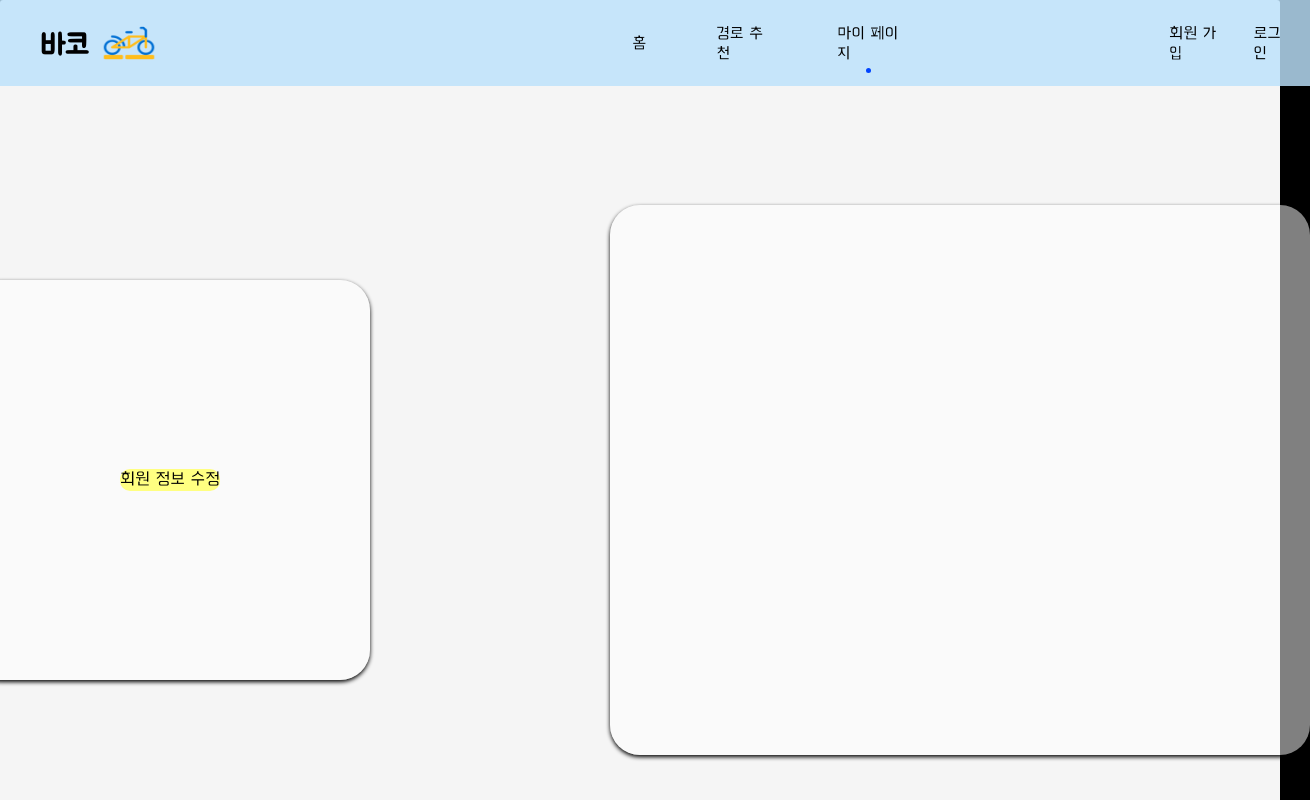
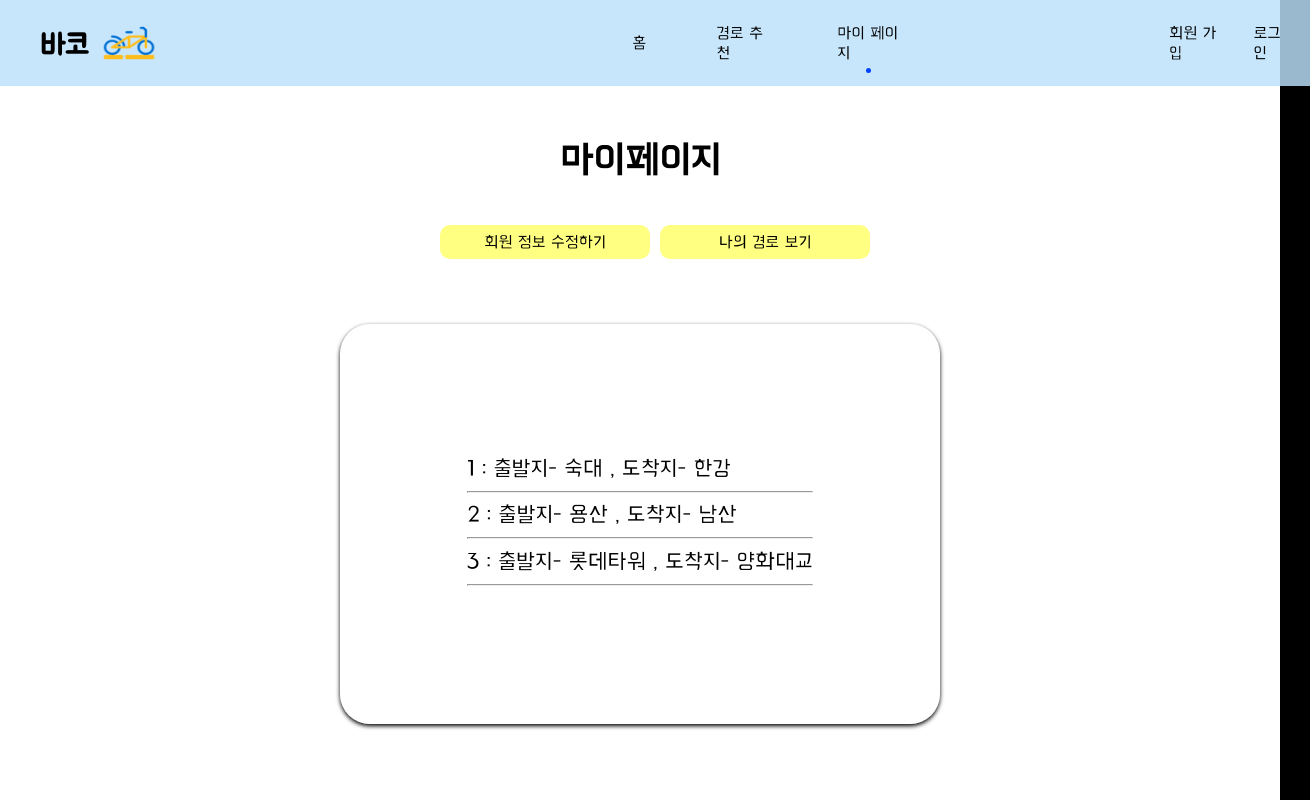
Before and after one commit to uijungkwon/28th_1_sixthSense_baco_front, a React (Create React App) app: page /Mypage/MyList in a window 1280 px wide. Shown: the top 800 px of the page, 1310 px wide, since content can reach past the window. Built offline with nearby package versions, Linux system fonts and the light colour scheme.

Commit message:
마이페이지 완성

```diff
--- a/src/App.tsx
+++ b/src/App.tsx
@@ -5,6 +5,7 @@ import Header from "./Routes/Header";
 import Road from "./Routes/Road";
 import Enroll from "./Routes/Enroll";
 import Login from "./Routes/Login";
+import Update from "./Routes/Update";
 function App(){
   return (
     <Router>
@@ -15,6 +16,7 @@ function App(){
         <Route path = "/Enroll"><Enroll/></Route>
         <Route path = "/Login"><Login /></Route>
         <Route path="/"><Home/></Route>
+
       </Switch>
     </Router>
   );
--- a/src/Routes/Header.tsx
+++ b/src/Routes/Header.tsx
@@ -167,5 +167,5 @@ const LogoItems = styled.ul`
      </>
     );
   }
-
+  //로그인 완성하면 로그인 items 에 "아이디"가 뜨도록 생성함
   export default Header;
--- a/src/Routes/Login.tsx
+++ b/src/Routes/Login.tsx
@@ -1,4 +1,79 @@
-function Login() {
-    return <div style={{ backgroundColor: "whitesmoke", height: "200vh" }}></div>;
-  }
-  export default Login;
+import { useForm } from "react-hook-form";
+import styled from "styled-components";
+
+type FormData = {
+  email: string;
+  password: string;
+};
+
+const Container = styled.form`
+  background-color: whitesmoke;
+  height: 200vh;
+  position: relative;
+  left: 50px;
+  top: 100px;
+`;
+//스타일 설정 필요 **
+
+function Login({
+  onSubmit = (data: FormData) => {
+    return new Promise<void>((resolve) => {
+      setTimeout(() => {
+        alert(JSON.stringify(data));
+        resolve();
+      }, 1000);
+    });
+  },
+}) {
+  const {
+    register,
+    handleSubmit,
+    formState: { isSubmitting, isDirty, errors },
+  } = useForm<FormData>(); // Specify the generic type here
+
+  return (
+    <div style={{ backgroundColor: "whitesmoke", height: "200vh" }}>
+      <Container onSubmit={handleSubmit(onSubmit)}>
+        <label htmlFor="email">이메일</label>
+        <input
+          id="email"
+          type="text"
+          placeholder="test@email.com"
+          aria-invalid={!isDirty ? undefined : errors.email ? "true" : "false"}
+          {...register("email", {
+            required: "이메일은 필수 입력입니다.",
+            pattern: {
+              value: /\S+@\S+\.\S+/,
+              message: "이메일 형식에 맞지 않습니다.",
+            },
+          })}
+        />
+        {errors.email && <small role="alert">{errors.email?.message}</small>}
+        <label htmlFor="password">비밀번호</label>
+        <input
+          id="password"
+          type="password"
+          placeholder="****************"
+          aria-invalid={
+            !isDirty ? undefined : errors.password ? "true" : "false"
+          }
+          {...register("password", {
+            required: "비밀번호는 필수 입력입니다.",
+            minLength: {
+              value: 8,
+              message: "8자리 이상 비밀번호를 사용하세요.",
+            },
+          })}
+        />
+        {errors.password && (
+          <small role="alert">{errors.password?.message}</small>
+        )}
+        <button type="submit" disabled={isSubmitting}>
+          로그인
+        </button>
+      </Container>
+    </div>
+  );
+}
+
+export default Login;
--- /dev/null
+++ b/src/Routes/MyList.tsx
@@ -0,0 +1,72 @@
+import { motion } from "framer-motion";
+import { styled } from "styled-components";
+
+const Container = styled.div`
+  display: flex;
+  flex-direction: column;
+  align-items: center;
+  justify-content: center;
+`;
+const Wrapper = styled(motion.div)`
+  //height: 110vh;
+  display: flex;
+  justify-content: center;
+  align-items: center;
+  flex-direction: column;
+  //overflow-x: hidden;
+  background-color:white;
+`;
+const Box = styled(motion.div)`
+  background: rgba(255, 255, 255, 0.5);
+  width: 600px;
+  height: 400px;
+  margin-right:120px;
+  margin-left:120px;
+  margin-top:40px;
+  border-radius: 30px;
+  box-shadow: 0px 2px 4px black;
+  color: white;
+
+  display: flex;
+  align-items: center;
+  justify-content: center;
+  flex-direction: column;
+  :hover {
+    cursor: pointer;
+  }
+`;
+const Ul = styled.ul`
+    color:black;
+`;
+const Li = styled.li`
+    font-size:23px;
+    color:black;
+    &:hover{
+	  color: blue; //목록에 가져다 대면 파란색으로 변경
+  }
+`;
+
+function MyList(){
+    //1) 백에서 가져온 "경로 데이터"라고 가정
+    const myRoad = [{id:"1" ,start: "숙대",end:"한강"}, {id:"2", start: "용산",end: "남산"}, {id:"3",start: "롯데타워",end: "양화대교"}];
+
+    return (
+       <>
+        <Wrapper>
+            <Box>
+              <Ul>
+                {myRoad.map( (road) => {
+                    return(
+                      <>
+                        <Li >{road.id} : 출발지- { road.start }  , 도착지- { road.end }</Li>
+                        <hr></hr>
+                      </>
+                    );
+                })}
+            </Ul>
+            </Box>
+        </Wrapper>
+       </>
+    );
+}
+export default MyList;
--- a/src/Routes/Mypage.tsx
+++ b/src/Routes/Mypage.tsx
@@ -1,129 +1,109 @@
-import { styled } from "styled-components";
+import { useState, useEffect } from 'react';
+import {
+  Switch,
+  Route,
+  useLocation,
+  useParams,
+  useRouteMatch,
+  useHistory,
+} from 'react-router';
+import { useSetRecoilState, useRecoilValue } from 'recoil';
+import { Link } from 'react-router-dom';
+import Update from './Update';
+import MyList from './MyList';
+import styled from 'styled-components';
+import { useQuery } from 'react-query';
+import { motion } from 'framer-motion';
+const roadBg = require("../images/roadBg.png");
 
-const Wrapper = styled.div`
-  height: 120vh;
+
+//마이 페이지 detail 화면 -> 이중 라우터를 사용하기 위해서 스타일 위치 맞춰야함
+const Wrapper = styled(motion.div)`
+  height: 110vh;
   display: flex;
   justify-content: center;
   align-items: center;
   flex-direction: column;
-  //background: linear-gradient(155deg, rgb(172, 250, 151), rgb(133, 254, 246));
-  background:whitesmoke;
-  border-radius: 3px;
+  overflow-x: hidden;
+  background-color:white;
+`;
 
+const Container = styled.div`
+  height: 80vh;
+  padding: 0px 20px;
+  max-width: 400px; // 탭의 "최대 길이 " 정하기  - 탭의 너비 구하기 => 페이지 스타일링
+  //margin: 0 auto;
+  background-color:white;  // 마이페이지 중앙 사각형
+`;
+
+const Header = styled.header`
+  height: 10vh;
+  display: flex;
+  justify-content: center;
+  align-items: center;
+`;
+const Title = styled.h1`
+  font-size: 40px;
+  font-weight:bold;
+  color: black;
+`;
+
+const Tabs = styled.div`
   display: grid;
-  grid-template-columns: 1fr 1fr;
+  grid-template-columns: repeat(2, 1fr);
+  margin: 25px 0px;
+  gap: 10px;
 `;
-const InfoBox = styled.div`
-  background: rgba(255, 255, 255, 0.5);
-  width: 400px;
-  height: 400px;
-  margin-right:120px;
-  margin-left:120px;
-  border-radius: 30px;
-  box-shadow: 0px 2px 4px black;
-  color: whitesmoke;
 
-  display: flex;
-  align-items: center;
-  justify-content: center;
-  flex-direction: column;
-  :hover {
-    cursor: pointer;
-  }
-
-`;
-const RoadBox = styled.div`
-background: rgba(255, 255, 255, 0.5);
-  width: 700px;
-  height: 550px;
-  margin-right:120px;
-  margin-left:120px;
-  border-radius: 30px;
-  box-shadow: 0px 2px 4px black;
-  color: whitesmoke;
-
-  display: flex;
-  align-items: center;
-  justify-content: center;
-  flex-direction: column;
-  :hover {
-    cursor: pointer;
+const Tab = styled.span<{ isActive: boolean }>`//다른탭을 클릭하면 상대 편은 뜨지 않도록 작용
+  text-align: center;
+  text-transform: uppercase;
+  width:210px;
+  font-size: 25px;
+  font-weight: 400;
+  background-color: #ffff81;
+  padding: 7px 0px;
+  border-radius: 10px;
+  color:black;
+  a {
+    display: block;
   }
 `;
 
-const CreateForm = styled.form`
-  padding: 0px 20px;
-	display: flex;
-	position: relative;
-	width: 100%;
-	height: 1 px;
-	margin: 0 auto;
-	margin-bottom: 10px;
-	background-color: ${(props) => props.theme.cardColor};
-  flex-direction: column;//위아래로 input 창 뜨게 만들기
-	input {
-		width: 60%;
-		border: 1;
-		border-radius: 10px;
-		background-color: white;
-		padding: 8px 15px;
-		font-size: 20px;
-		align-items: center;
-		justify-content: center;
-		color: ${(props) => props.theme.textColor};
-    margin-left:90px;
-    margin-bottom:40px;
-	}
+function Mypage (){
+  const updateMatch = useRouteMatch('/Update');
+  const myListMatch = useRouteMatch('/MyList');
 
-	button {
-		right: 0;
-		width: 40%;
-		background-color: #ffff81;
-		border: none;
-		border-radius: 10px;
-		font-size: 20px;
-		align-items: center;
-		justify-content: center;
-		color: ${(props) => props.theme.accentColor};
-        margin-top: 130px;
-        margin-left:110px;
-	}
-    p{
-		align-items: center;
-		justify-content: center;
-		color: ${(props) => props.theme.textColor};
-    margin-left: 15px;
-        label{
-            font-size:20px;
-            color:black;
+  return (
+    //홈 버튼 생성
+<><Wrapper>
+    <Container>
+      <Header>
+        <Title>
+          마이페이지
+        </Title>
+      </Header>
+          <Tabs>
+            <Tab isActive={updateMatch !== null}>
+              <Link to="/Mypage/Update">회원 정보 수정하기</Link>
+            </Tab>
 
-        }
+            <Tab isActive={myListMatch !== null}>
+              <Link to="/Mypage/MyList">나의 경로 보기</Link>
+            </Tab>
+          </Tabs>
 
-    }
-`;
-const InfoButton = styled.button`
-        background-color: #ffff81;
-		border: none;
-		border-radius: 10px;
-		font-size: 18px;
-		align-items: center;
-		justify-content: center;
-		color: ${(props) => props.theme.accentColor};
-
-`;
-
-function Mypage (){
-    return (
-        <>
-         <Wrapper>
-            <InfoBox>
-                <InfoButton>회원 정보 수정</InfoButton>
-            </InfoBox>
-
-            <RoadBox>
-            </RoadBox>
-         </Wrapper>
-        </>
-    );
+          <Switch>
+            <Route path="/Mypage/Update">
+              <Update />
+            </Route>
+            <Route path="/Mypage/MyList">
+              <MyList />
+            </Route>
+          </Switch>
+      </Container>
+      </Wrapper>
+    </>
+  );
 }
 export default Mypage;
--- a/src/Routes/Road.tsx
+++ b/src/Routes/Road.tsx
@@ -40,9 +40,10 @@ const Board = styled(motion.div)`
 `;
 const Title = styled.h1`
   margin-top: -250px;
-  margin-left:550px;
-  font-size:30px;
+  margin-left:530px;
+  font-size:37px;
   color:black;
+  font-weight:bold;
 `;
 const Box = styled(motion.div)`
   background: rgba(255, 255, 255, 0.5);
--- /dev/null
+++ b/src/Routes/Update.tsx
@@ -0,0 +1,124 @@
+import { motion } from 'framer-motion';
+import { useEffect, useState } from 'react';
+import { useForm } from 'react-hook-form';
+import styled, { keyframes } from 'styled-components';
+
+const Wrapper = styled(motion.div)`
+  //height: 110vh;
+  display: flex;
+  justify-content: center;
+  align-items: center;
+  flex-direction: column;
+  background-color:white;
+`;
+const Box = styled(motion.div)`
+  background: rgba(255, 255, 255, 0.5);
+  width: 400px;
+  height: 400px;
+  border-radius: 30px;
+  box-shadow: 0px 2px 4px black;
+  color: whitesmoke;
+
+  display: flex;
+  align-items: center;
+  justify-content: center;
+  flex-direction: column;
+  :hover {
+    cursor: pointer;
+  }
+`;
+const CreateForm = styled.form`
+  padding: 0px 20px;
+	display: flex;
+	position: relative;
+	width: 100%;
+	height: 1 px;
+	margin: 0 auto;
+	margin-bottom: 10px;
+	background-color: ${(props) => props.theme.cardColor};
+  flex-direction: column;//위아래로 input 창 뜨게 만들기
+`;
+
+const Input = styled.input`
+    width: 200px;
+		border: 1;
+		border-radius: 10px;
+		background-color: white;
+		padding: 8px 15px;
+		font-size: 20px;
+		align-items: center;
+		justify-content: center;
+		color: ${(props) => props.theme.textColor};
+    margin-bottom:40px;
+`;
+const Button = styled.button`
+    //right: 0;
+		width: 40%;
+		background-color: #ffff81;
+		border: none;
+		border-radius: 10px;
+		font-size: 20px;
+		color: ${(props) => props.theme.accentColor};
+    margin-top: 130px;
+    margin-left:110px;
+
+`;
+const P = styled.p`
+    align-items: center;
+		justify-content: center;
+		color: ${(props) => props.theme.textColor};
+    flex-direction: column;
+`;
+
+const Label = styled.label`
+  font-size:20px;
+  color:black;
+  margin-right:30px;
+`;
+interface IForm { //start 값의 타입
+  id: string;
+  pw: string;
+}
+
+function Update() {
+  const { register, handleSubmit, setValue } =useForm<IForm>({
+    mode: "onSubmit",
+    defaultValues: {
+      id:"",
+      pw:""
+    },
+  });
+  const onValid = ({id,pw}: IForm) => {
+    console.log(id,"and", pw);
+  };
+
+  return (
+    <>
+    <Wrapper>
+      <Box>
+        <CreateForm onSubmit={handleSubmit(onValid)} >
+              <P>
+                <Label style={{ paddingRight:6}}>아이디 </Label>
+                <Input {...register("id", {
+                  required: "id를 입력하세요",
+                })}
+                  placeholder="id를 입력하세요"
+                />
+                </P>
+              <P>
+                <Label>비밀번호</Label>
+                <Input {...register("pw", {
+                  required: "pw를 입력하세요",
+                })}
+                  placeholder= "pw를 입력하세요"
+                />
+              </P>
+              <Button >수정 완료</Button>
+            </CreateForm>
+          </Box>
+      </Wrapper>
+    </>
+  );
+}
+
+export default Update;
```
Also changed, not shown: src/Routes/Enroll.tsx (+24 -4 lines), src/images/homeBg2.png (deleted).
